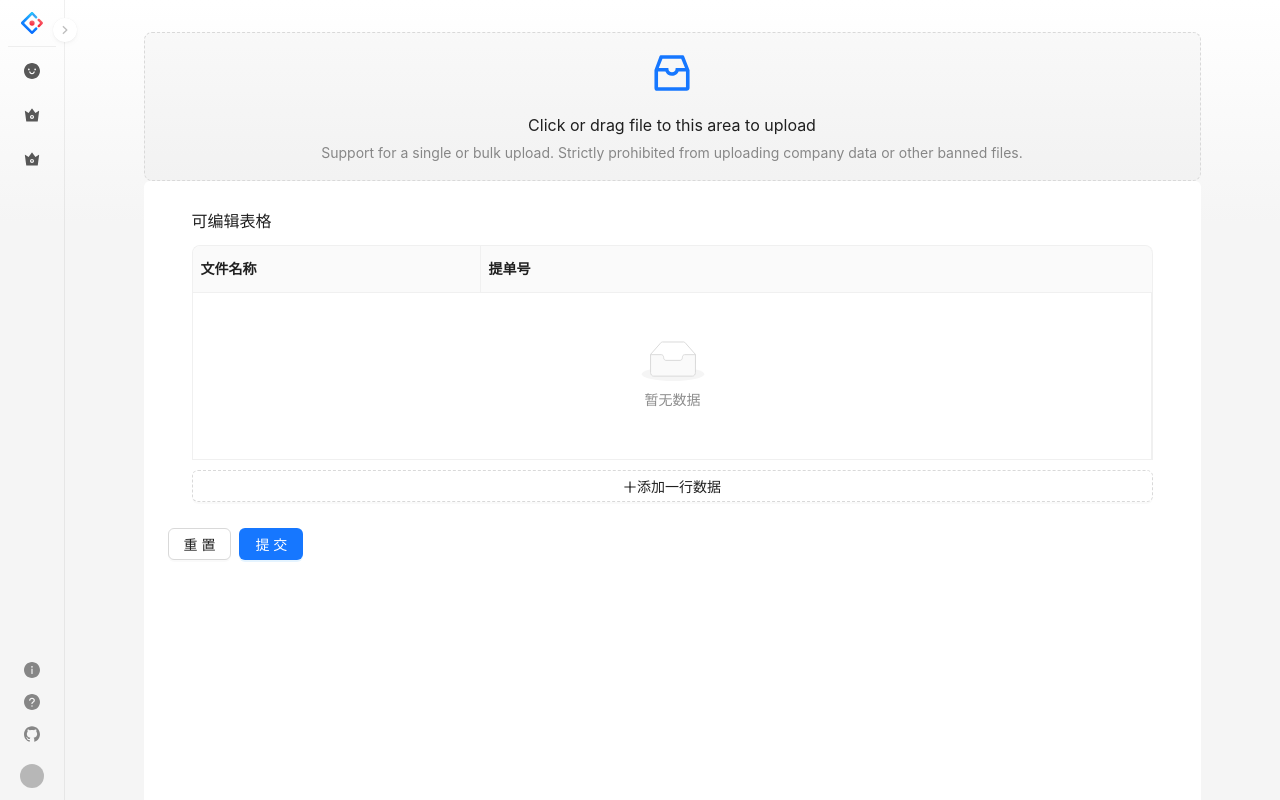
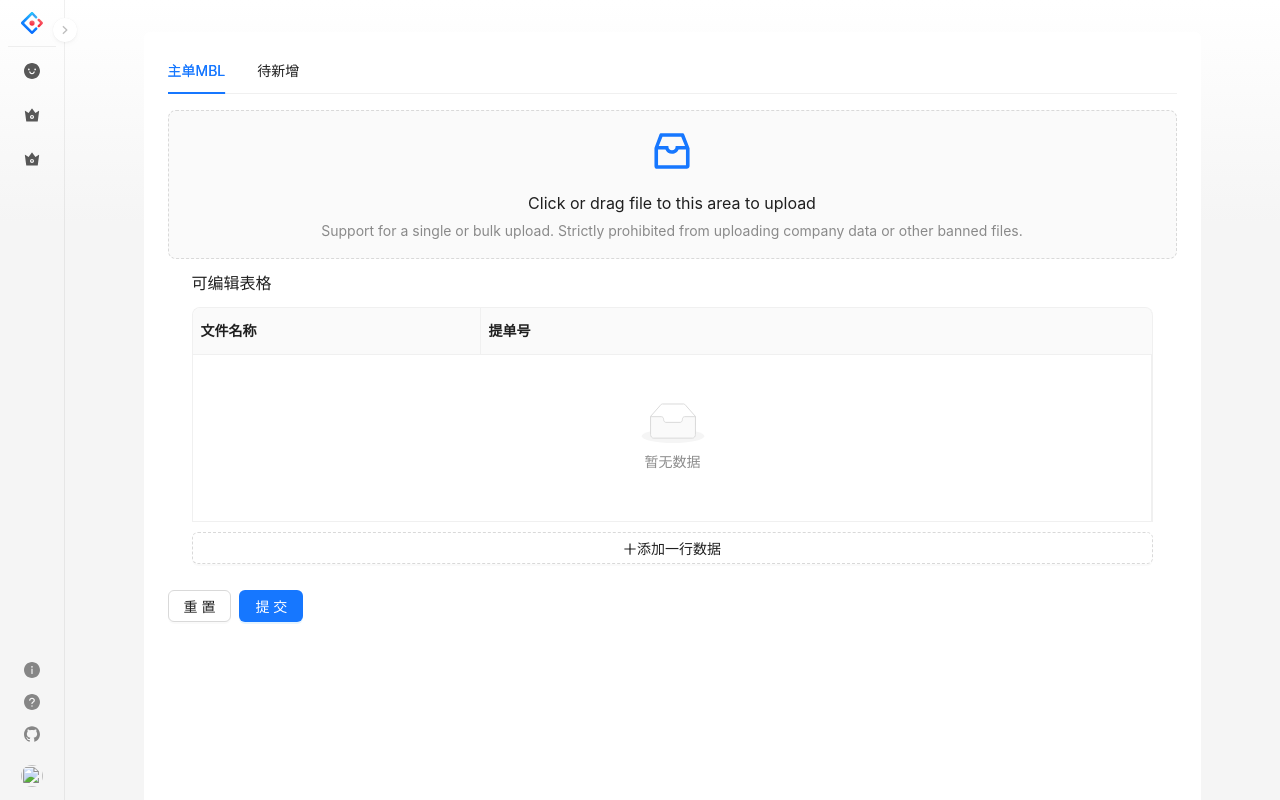
Before and after one commit to littebuns/electron, a React (Vite) app: page /ccsfileload in a window 1280 px wide. Shown: the top 800 px of the page. Built offline with nearby package versions, Linux system fonts and the light colour scheme.

Commit message:
初始化磁吸文件

```diff
--- a/electron.vite.config.ts
+++ b/electron.vite.config.ts
@@ -4,7 +4,7 @@ import react from '@vitejs/plugin-react'
 
 export default defineConfig({
   main: {
-    plugins: [externalizeDepsPlugin()]
+    plugins: [externalizeDepsPlugin()],
   },
   preload: {
     plugins: [externalizeDepsPlugin()]
@@ -15,6 +15,15 @@ export default defineConfig({
         '@renderer': resolve('src/renderer/src')
       }
     },
-    plugins: [react()]
-  }
+    plugins: [react()],
+    server:{
+       proxy: {
+          '/dmc-doc': {
+          target: 'http://localhost:9037',
+          changeOrigin: true,
+          rewrite: (path) => path.replace(/^/, '')
+          }
+      }
+    }
+  },
 })
--- a/src/main/index.ts
+++ b/src/main/index.ts
@@ -6,7 +6,7 @@ import icon from '../../resources/icon.png?asset'
 function createWindow(): void {
   // Create the browser window.
   const mainWindow = new BrowserWindow({
-    width: 1000,
+    width: 1100,
     height: 670,
     show: false,
     autoHideMenuBar: true,
--- a/src/renderer/src/pages/FileUpload/CCSFileLoad.tsx
+++ b/src/renderer/src/pages/FileUpload/CCSFileLoad.tsx
@@ -1,13 +1,13 @@
 import { ProCard } from "@ant-design/pro-components"
+import { Tabs } from "antd"
+import { proxy } from "valtio"
 import CCSUpload from "./CCSUpload"
 import UploadTable from "./UploadTable"
-import { proxy } from "valtio"
 
 export const fileState = proxy({
     uploadData: [
 
     ] as any[],
-    uploading: false,
 })
 
 
@@ -16,14 +16,35 @@ const CCSFileUpload = () => {
 
     return (
         <div>
-            <CCSUpload />
             <ProCard
                 style={{
                     height: '100vh',
                     minHeight: 800,
                 }}
             >
-                <UploadTable />
+                <Tabs
+                    defaultActiveKey="1"
+                    size={"middle"}
+                    style={{ marginBottom: 32 }}
+                    items={[
+                        {
+                            key: '1',
+                            label: '主单MBL',
+                            children: <>
+                                <CCSUpload />
+                                <UploadTable /></>,
+                        },
+                        {
+                            key: '2',
+                            label: '待新增',
+                            children: <>
+                                <CCSUpload />
+                                <UploadTable /></>,
+                        }]
+                    }
+                />
+
+
             </ProCard>
         </div>
     )
--- a/src/renderer/src/pages/FileUpload/CCSUpload.tsx
+++ b/src/renderer/src/pages/FileUpload/CCSUpload.tsx
@@ -1,17 +1,13 @@
 import { InboxOutlined } from '@ant-design/icons';
 import type { UploadProps } from 'antd';
-import { Spin, Upload } from 'antd';
-import { useSnapshot } from 'valtio';
+import { Upload } from 'antd';
 import { fileJudge } from '../../service/fileJudge';
 import { fileState } from './CCSFileLoad';
-import { useState } from 'react';
 
 const { Dragger } = Upload;
 
 
 const CCSUpload = () => {
-  const fileStateSnap = useSnapshot(fileState);
-  const [uploadCount, setUploadCount] = useState(0);
 
   const props: UploadProps = {
     name: 'file',
@@ -19,32 +15,14 @@ const CCSUpload = () => {
     showUploadList: false,
     customRequest: async (info) => {
       console.log(info);
-      setUploadCount(uploadCount - 1);
-      try {
       const { data } = await fileJudge(info.file);
       fileState.uploadData = [...fileState.uploadData, { fileName: (info.file as any).name, blNo: data }]
       console.log(data);
-      } finally {
-        console.log("uploadCount", uploadCount);
-
-        if (uploadCount === 0) {
-          fileState.uploading = false;
-        }
-      }
-
     },
     onChange(info) {
-
       const { status } = info.file;
       console.log("status", status);
       console.log(info.fileList);
-      setUploadCount(uploadCount + 1);
-
-      // 设置开始上传状态
-      if (info.fileList.length > 0) {
-        fileState.uploading = true;
-      }
-
     },
     onDrop(e) {
       console.log('Dropped files', e.dataTransfer.files);
@@ -52,7 +30,6 @@ const CCSUpload = () => {
   };
 
   return (
-    <Spin spinning={fileStateSnap.uploading} tip="文件上传中...">
     <Dragger {...props}>
       <p className="ant-upload-drag-icon">
         <InboxOutlined />
@@ -63,7 +40,6 @@ const CCSUpload = () => {
         banned files.
       </p>
     </Dragger>
-    </Spin>
 
   )
 }
```
Also changed, not shown: src/renderer/src/pages/FileUpload/UploadTable.tsx (+2 -44 lines). Lines whose indentation alone changed are shown as unchanged.
